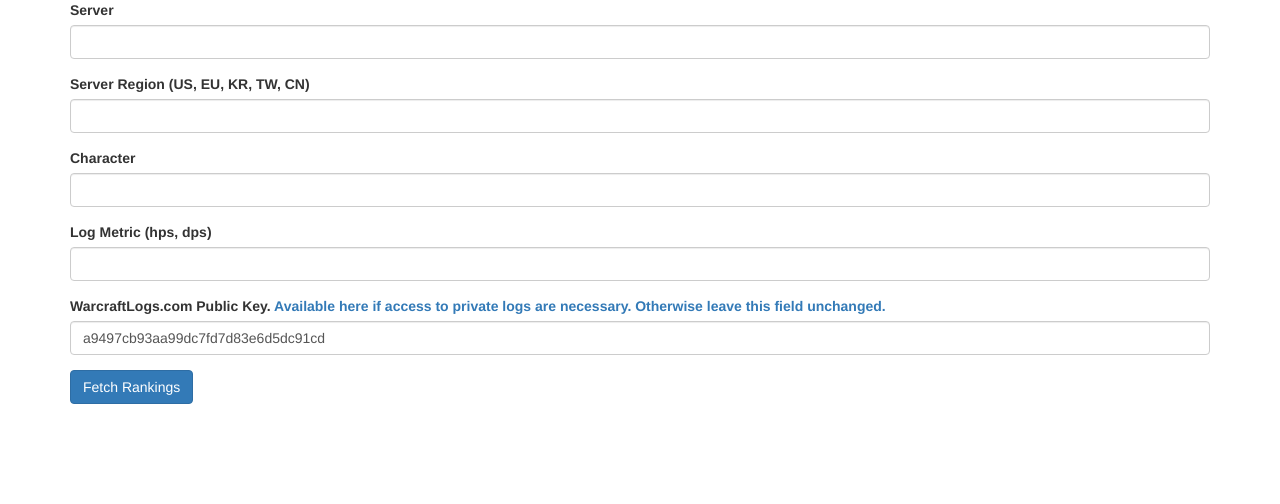
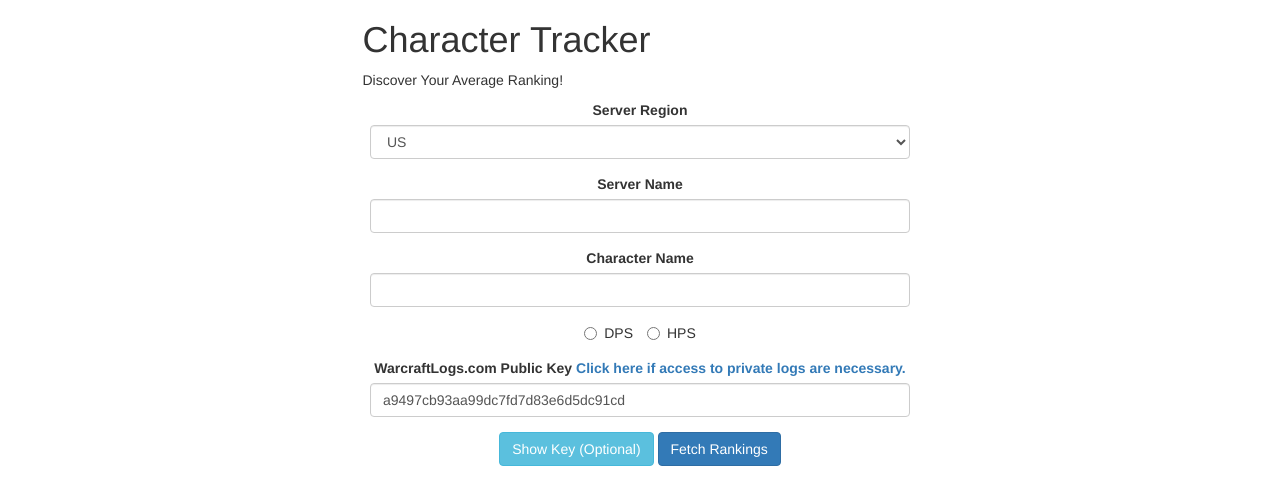
Before and after one commit to maytonsw/CharacterTracker, a plain HTML site: page index.html in a window 1280 px wide. Drawn offline with nearby package versions, Linux system fonts and the light colour scheme.

Commit message:
Add files via upload

```diff
--- a/index.html
+++ b/index.html
@@ -5,6 +5,7 @@
         <meta name="viewport" content="width=device-width, initial-scale=1">
         <title>Rankings Viewer</title>
         <link rel="stylesheet" href="https://maxcdn.bootstrapcdn.com/bootstrap/3.3.7/css/bootstrap.min.css">
+        <link rel="stylesheet" type="text/css" href="tracker.css">
         <script src="https://ajax.googleapis.com/ajax/libs/jquery/3.3.1/jquery.min.js"></script>
         <script src="https://maxcdn.bootstrapcdn.com/bootstrap/3.3.7/js/bootstrap.min.js"></script>
     </head>
@@ -12,41 +13,62 @@
 <body>
 
 <div class="container">
-        <form>
+
+    <div class="row">
+        <div class="col-md-3"></div>
+        <div class="col-md-6">
+            <h1>Character Tracker</h1>
+            <p>Discover Your Average Ranking!</p>
+        </div>
+        <div class="col-md-3"></div>
+    </div>
+
+    <form class="col-md-6 col-md-offset-3 text-center">
         <div class="form-group">
-                <label for="userServer">Server</label>
+            <label for="userRegion">Server Region</label>
+            <select type="text" class="form-control" id="userRegion">
+                <option>US</option>
+                <option>EU</option>
+                <option>KR</option>
+                <option>TW</option>
+                <option>CN</option>
+            </select>
+        </div>
+        <div class="form-group">
+            <label for="userServer">Server Name</label>
             <input type="text" class="form-control" id="userServer">
         </div>
         <div class="form-group">
-                    <label for="userRegion">Server Region (US, EU, KR, TW, CN)</label>
-                    <input type="text" class="form-control" id="userRegion">
-                </div>
-            <div class="form-group">
-                <label for="userCharacter">Character</label>
+            <label for="userCharacter">Character Name</label>
             <input type="text" class="form-control" id="userCharacter">
         </div>
         <div class="form-group">
-                <label for="logMetric">Log Metric (hps, dps)</label>
-                <input type="text" class="form-control" id="logMetric">
+            <label class="radio-inline">
+                <input type="radio" id="logMetric" name="optMetric" value="dps">DPS</label>
+            <label class="radio-inline">
+                <input type="radio" id="logMetric" name="optMetric" value="hps">HPS</label>
         </div>
         <div class="form-group">
-                <label for="userKey">WarcraftLogs.com Public Key.
-                    <a href="https://www.warcraftlogs.com/accounts/changeuser/">Available here if access to private logs are necessary. Otherwise leave this field unchanged.</a>
+            <label for="userKey">WarcraftLogs.com Public Key
+                <a href="https://www.warcraftlogs.com/accounts/changeuser/">Click here if access to private logs are necessary.</a>
             </label>
             <input class="form-control" id="userKey" value="a9497cb93aa99dc7fd7d83e6d5dc91cd">
         </div>
-            <a class="btn btn-primary" href="#" onClick="buildRankings()" role="button">Fetch Rankings</a>
     </form>
 </div>
 
 <div class="container">
-    </br>
-        <p id="avgRanking"></p>
+    <div class="row">
+        <div class="col-md-6 col-md-offset-3 text-center">
+            <a class="btn btn-info" href="#" role="button" onClick="toggleKeyField()">Show Key (Optional)</a>
+            <a class="btn btn-primary btn-md" href="#" role="button" onClick="buildRankings()">Fetch Rankings</a>
+        </div>
+    </div>
 </div>
 
-
-
-
+<div class="container">
+    <h2 id="avgRanking"></h2>
+</div>
 
 </body>
 
```
Lines whose indentation alone changed are shown as unchanged.
